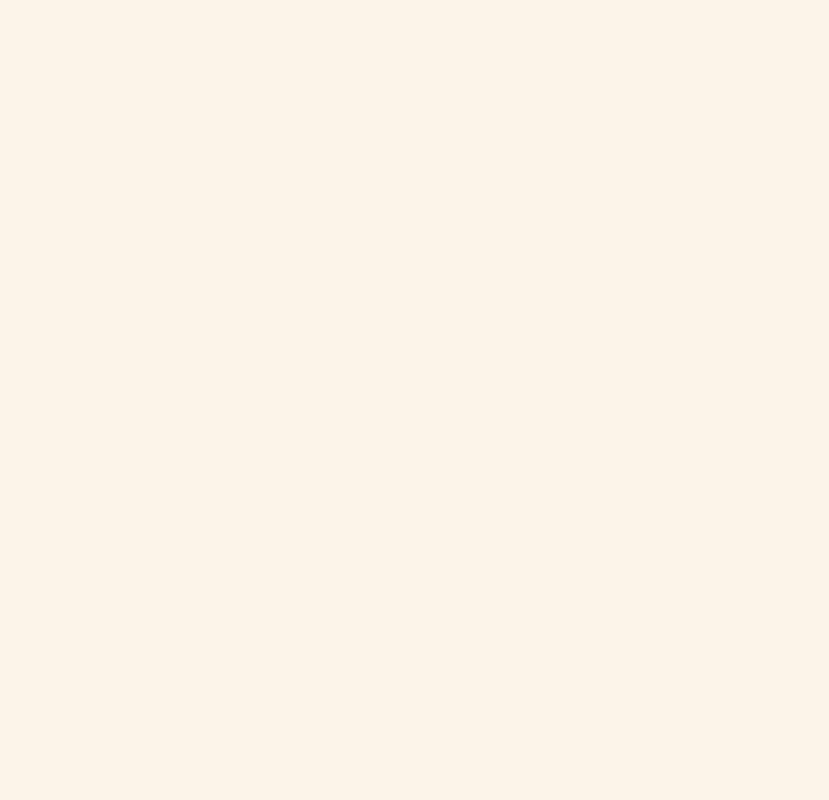
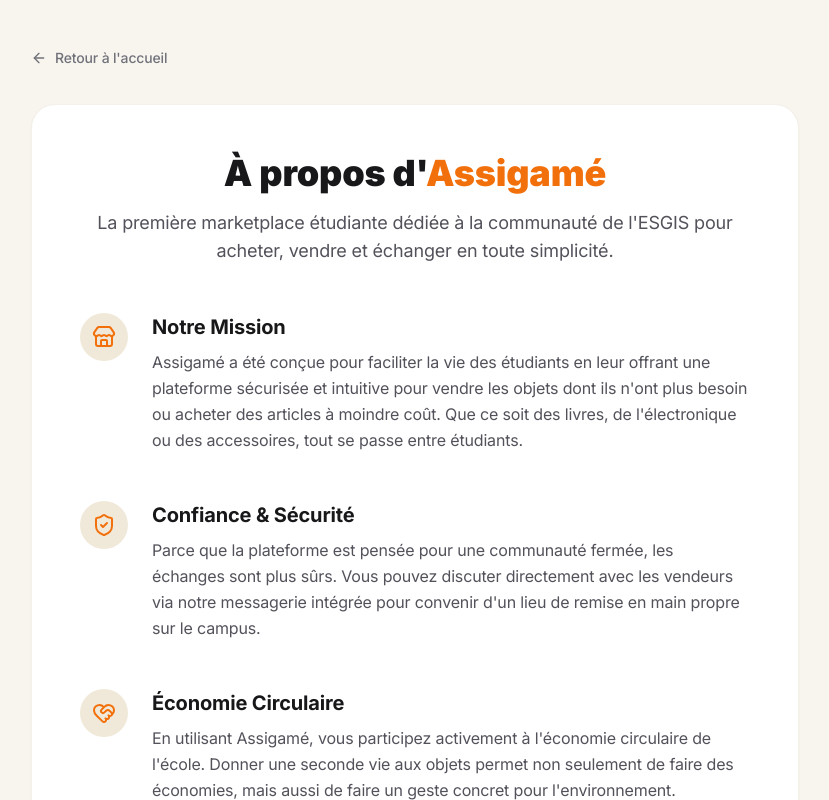
Before and after one commit to Del2pierro/Assigame, a Next.js app in the folder frontend/: page /a-propos in a window 1280 px wide. Before the commit this address had no page. Shown: the top 800 px of the page, without its empty margins (225-1054 px from the left). Built offline with nearby package versions, Linux system fonts and the light colour scheme.

Commit message:
feat: add A Propos page and footer link on homepage

```diff
--- /dev/null
+++ b/frontend/src/app/a-propos/page.tsx
@@ -0,0 +1,96 @@
+import React from "react";
+import Link from "next/link";
+import { ArrowLeft, Store, ShieldCheck, HeartHandshake } from "lucide-react";
+
+export default function AProposPage() {
+  return (
+    <div className="min-h-screen bg-[#F8F5EE] py-12 px-4 sm:px-6 lg:px-8">
+      <div className="max-w-3xl mx-auto">
+        {/* En-tête avec bouton retour */}
+        <div className="mb-8">
+          <Link
+            href="/"
+            className="inline-flex items-center text-sm font-medium text-zinc-500 hover:text-[#F2700B] transition-colors"
+          >
+            <ArrowLeft className="w-4 h-4 mr-2" />
+            Retour à l'accueil
+          </Link>
+        </div>
+
+        {/* Contenu principal */}
+        <div className="bg-white rounded-3xl p-8 sm:p-12 shadow-sm border border-[#d9cdb8]/30">
+          <div className="text-center mb-12">
+            <h1 className="text-3xl sm:text-4xl font-black text-zinc-900 mb-4">
+              À propos d'<span className="text-[#F2700B]">Assigamé</span>
+            </h1>
+            <p className="text-lg text-zinc-600 max-w-2xl mx-auto">
+              La première marketplace étudiante dédiée à la communauté de
+              l'ESGIS pour acheter, vendre et échanger en toute simplicité.
+            </p>
+          </div>
+
+          <div className="space-y-12">
+            <section className="flex flex-col sm:flex-row gap-6 items-start">
+              <div className="flex-shrink-0 w-12 h-12 bg-[#F0E9D9] text-[#F2700B] rounded-full flex items-center justify-center">
+                <Store className="w-6 h-6" />
+              </div>
+              <div>
+                <h3 className="text-xl font-bold text-zinc-900 mb-2">
+                  Notre Mission
+                </h3>
+                <p className="text-zinc-600 leading-relaxed">
+                  Assigamé a été conçue pour faciliter la vie des étudiants en
+                  leur offrant une plateforme sécurisée et intuitive pour vendre
+                  les objets dont ils n'ont plus besoin ou acheter des articles
+                  à moindre coût. Que ce soit des livres, de l'électronique ou
+                  des accessoires, tout se passe entre étudiants.
+                </p>
+              </div>
+            </section>
+
+            <section className="flex flex-col sm:flex-row gap-6 items-start">
+              <div className="flex-shrink-0 w-12 h-12 bg-[#F0E9D9] text-[#F2700B] rounded-full flex items-center justify-center">
+                <ShieldCheck className="w-6 h-6" />
+              </div>
+              <div>
+                <h3 className="text-xl font-bold text-zinc-900 mb-2">
+                  Confiance & Sécurité
+                </h3>
+                <p className="text-zinc-600 leading-relaxed">
+                  Parce que la plateforme est pensée pour une communauté fermée,
+                  les échanges sont plus sûrs. Vous pouvez discuter directement
+                  avec les vendeurs via notre messagerie intégrée pour convenir
+                  d'un lieu de remise en main propre sur le campus.
+                </p>
+              </div>
+            </section>
+
+            <section className="flex flex-col sm:flex-row gap-6 items-start">
+              <div className="flex-shrink-0 w-12 h-12 bg-[#F0E9D9] text-[#F2700B] rounded-full flex items-center justify-center">
+                <HeartHandshake className="w-6 h-6" />
+              </div>
+              <div>
+                <h3 className="text-xl font-bold text-zinc-900 mb-2">
+                  Économie Circulaire
+                </h3>
+                <p className="text-zinc-600 leading-relaxed">
+                  En utilisant Assigamé, vous participez activement à
+                  l'économie circulaire de l'école. Donner une seconde vie aux
+                  objets permet non seulement de faire des économies, mais aussi
+                  de faire un geste concret pour l'environnement.
+                </p>
+              </div>
+            </section>
+          </div>
+
+          <div className="mt-16 text-center pt-8 border-t border-zinc-100">
+            <p className="text-zinc-500 text-sm">
+              © {new Date().getFullYear()} Assigamé. Projet développé par les
+              étudiants de l'ESGIS.
+            </p>
+          </div>
+        </div>
+      </div>
+    </div>
+  );
+}
--- a/frontend/src/app/page.tsx
+++ b/frontend/src/app/page.tsx
@@ -231,6 +231,23 @@
             />
           )}
         </main>
+
+        {/* ── Footer ── */}
+        <footer className="mt-12 py-8 border-t border-[#d9cdb8]/30 bg-[#F0E9D9]/30">
+          <div className="mx-auto max-w-[1440px] px-4 sm:px-6 lg:px-8 flex flex-col sm:flex-row items-center justify-between gap-4">
+            <p className="text-sm text-zinc-500 font-medium">
+              © {new Date().getFullYear()} Assigamé. Tous droits réservés.
+            </p>
+            <div className="flex items-center gap-6">
+              <Link
+                href="/a-propos"
+                className="text-sm font-semibold text-zinc-600 hover:text-[#F2700B] transition-colors"
+              >
+                À propos
+              </Link>
+            </div>
+          </div>
+        </footer>
       </div>
 
       {/* Chat toujours monté pour la connexion WebSocket */}
```
